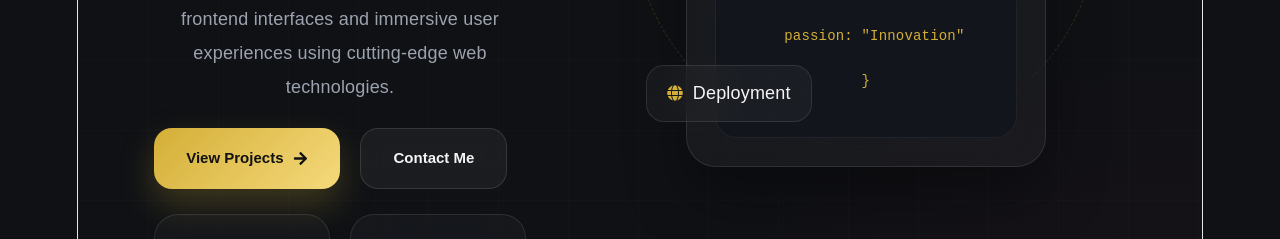
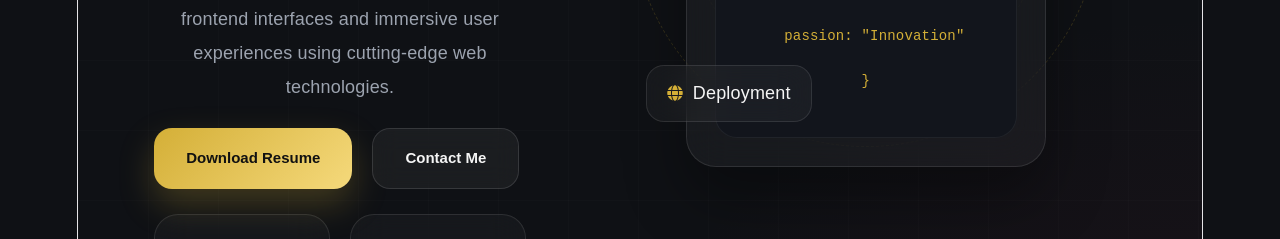
Before and after one commit to Shubham7Kumar/portefeuille, a React (Vite) app: page / in a window 1280 px wide. Shown: the part 920-1159 px from the top of the page. Built offline with nearby package versions, Linux system fonts and the light colour scheme.

Commit message:
addesd the resume link

```diff
--- a/src/components/home/Hero/Hero.jsx
+++ b/src/components/home/Hero/Hero.jsx
@@ -1,11 +1,10 @@
 // Hero.jsx
 
 import "./Hero.css";
-
+import resume from "../../../assets/ShubhamResume.pdf"
 import {
   FaGithub,
   FaLinkedinIn,
-  FaArrowRight,
   FaCode,
   FaDatabase,
   FaGlobe,
@@ -124,15 +123,13 @@ const Hero = () => {
 
             <button className="primary-btn">
 
-              View Projects
-
-              <FaArrowRight size={15} />
+              <a href={resume} download="Shubham_Resume.pdf">Download Resume</a>
 
             </button>
 
             <button className="secondary-btn">
 
-              Contact Me
+              <a href="#contact">Contact Me</a>
 
             </button>
 
```
Also changed, not shown: 1 other file (tests, documents, lock files or other folders).
